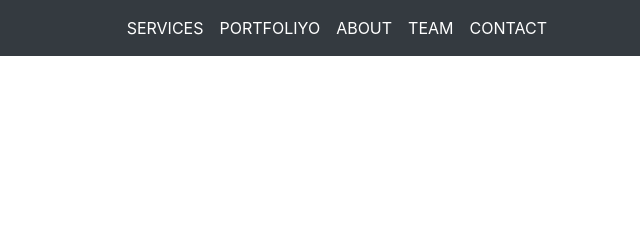
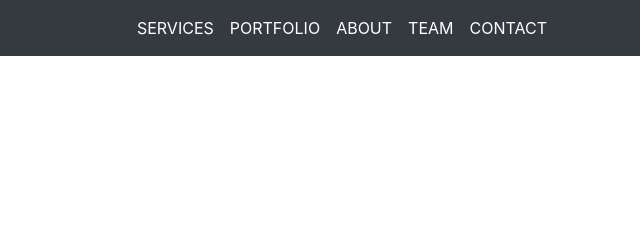
Before and after one commit to SagiruddinAkhtar0786/shiop.github.io, a plain HTML site: page index.html in a window 1280 px wide. Shown: the top 239 px of the page, 640-1280 px from the left. Drawn offline with nearby package versions, Linux system fonts and the light colour scheme.

Commit message:
Portfolio spelling typo

```diff
--- a/index.html
+++ b/index.html
@@ -33,7 +33,7 @@
                             <a href="" class="nav-link text-white">SERVICES</a>
                         </li>
                         <li class="nav-item">
-                            <a href="" class="nav-link text-white">PORTFOLIYO</a>
+                            <a href="" class="nav-link text-white">PORTFOLIO</a>
                         </li>
                         <li class="nav-item">
                             <a href="" class="nav-link text-white">ABOUT</a>
```
